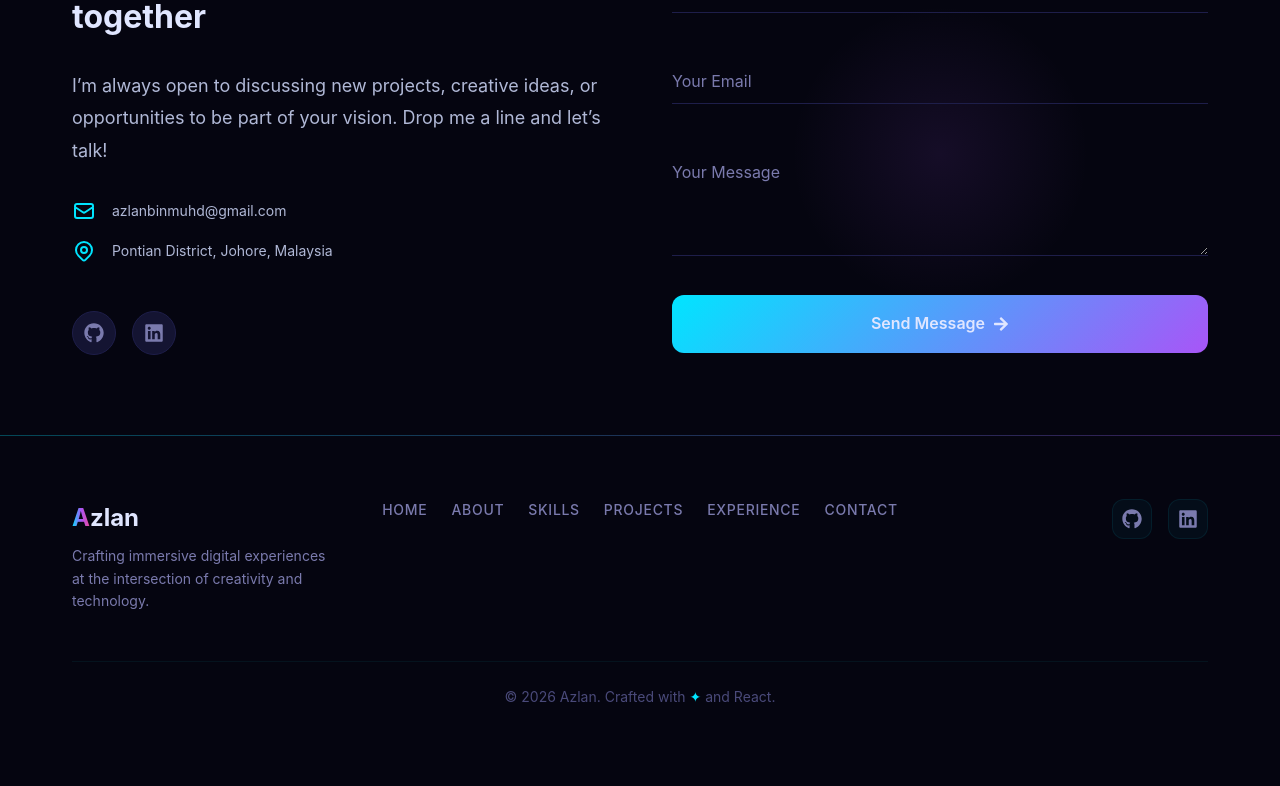
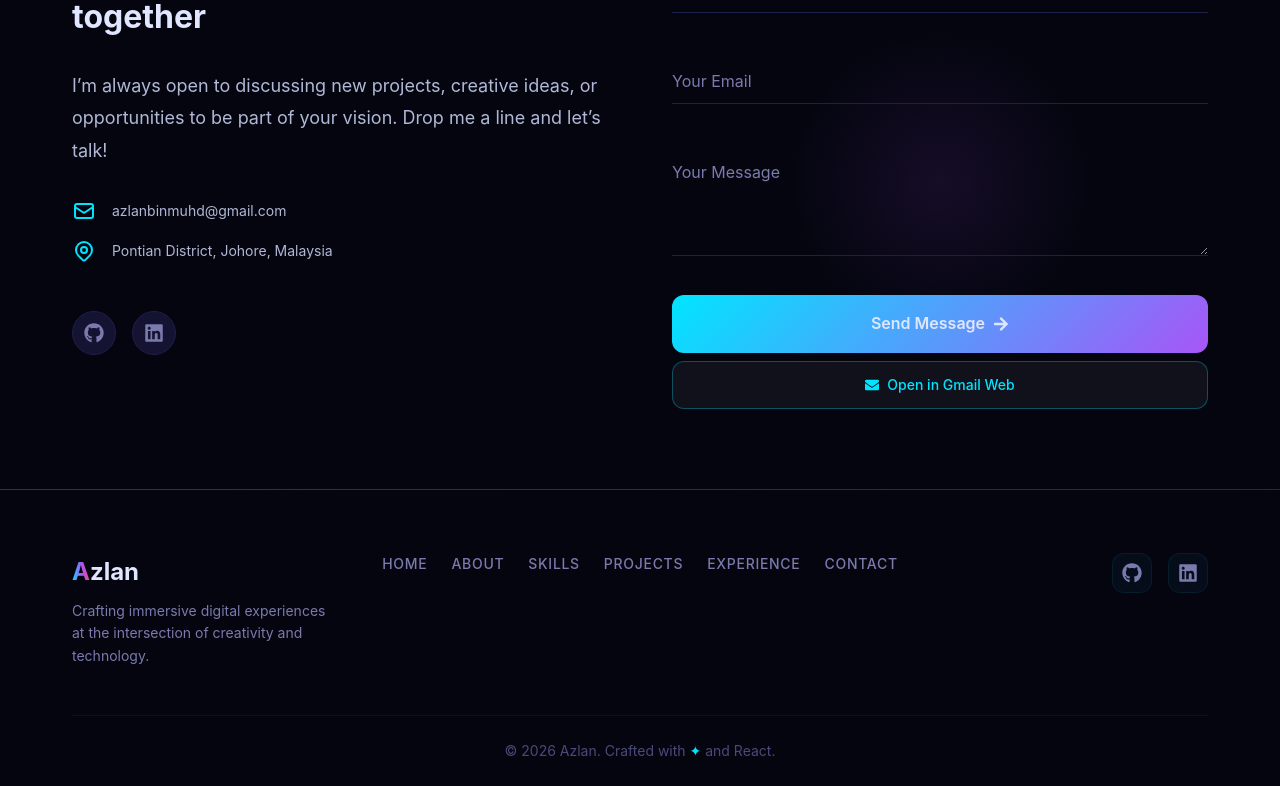
Before and after one commit to azlan-sys/Portfolio-Azlan, a React (Vite) app: page / in a window 1280 px wide. Shown: the part 7265-8051 px from the top of the page. Before the commit the page ends 7997 px from the top, so only its background shows below. Built offline with nearby package versions, Linux system fonts and the light colour scheme.

Commit message:
feat: add direct 1-click Gmail Web and mailto prefill triggers to contact form

```diff
--- a/src/components/Contact/Contact.css
+++ b/src/components/Contact/Contact.css
@@ -259,23 +259,96 @@
   }
 }
 
-.contact__resend-btn {
-  background: rgba(var(--accent-cyan-rgb), 0.1);
+/* --- Button Group --- */
+.contact__btn-group {
+  display: flex;
+  flex-direction: column;
+  gap: var(--space-sm);
+  width: 100%;
+}
+
+.contact__gmail-btn {
+  display: inline-flex;
+  align-items: center;
+  justify-content: center;
+  gap: 8px;
+  width: 100%;
+  padding: 12px var(--space-xl);
+  background: rgba(255, 255, 255, 0.05);
   border: 1px solid rgba(var(--accent-cyan-rgb), 0.3);
+  border-radius: var(--radius-md);
   color: var(--accent-cyan);
-  padding: 8px 20px;
-  border-radius: var(--radius-full);
-  font-size: var(--fs-xs);
-  font-weight: var(--fw-semibold);
-  cursor: pointer;
+  font-size: var(--fs-sm);
+  font-weight: var(--fw-medium);
+  text-decoration: none;
   transition: all var(--duration-fast) var(--ease-out);
 }
 
+.contact__gmail-btn:hover {
+  background: rgba(var(--accent-cyan-rgb), 0.15);
+  border-color: var(--accent-cyan);
+  color: #fff;
+  transform: translateY(-2px);
+}
+
+.contact__success-actions {
+  display: flex;
+  flex-direction: column;
+  gap: var(--space-sm);
+  width: 100%;
+  max-width: 320px;
+  margin: var(--space-xs) 0;
+}
+
+.contact__action-btn {
+  display: inline-flex;
+  align-items: center;
+  justify-content: center;
+  gap: 8px;
+  padding: 10px 18px;
+  border-radius: var(--radius-md);
+  font-size: var(--fs-xs);
+  font-weight: var(--fw-semibold);
+  text-decoration: none;
+  transition: all var(--duration-fast) var(--ease-out);
+}
+
+.contact__action-btn--primary {
+  background: var(--gradient-primary);
+  color: #fff;
+  box-shadow: 0 4px 15px rgba(var(--accent-cyan-rgb), 0.3);
+}
+
+.contact__action-btn--primary:hover {
+  transform: translateY(-2px);
+  box-shadow: 0 6px 20px rgba(var(--accent-cyan-rgb), 0.5);
+}
+
+.contact__action-btn--secondary {
+  background: rgba(255, 255, 255, 0.06);
+  border: 1px solid rgba(255, 255, 255, 0.15);
+  color: var(--text-secondary);
+}
+
+.contact__action-btn--secondary:hover {
+  color: #fff;
+  border-color: rgba(var(--accent-cyan-rgb), 0.4);
+  background: rgba(255, 255, 255, 0.12);
+}
+
+.contact__resend-btn {
+  background: transparent;
+  border: none;
+  color: var(--text-muted);
+  font-size: var(--fs-xs);
+  text-decoration: underline;
+  cursor: pointer;
+  margin-top: var(--space-xs);
+  transition: color var(--duration-fast) var(--ease-out);
+}
+
 .contact__resend-btn:hover {
-  background: rgba(var(--accent-cyan-rgb), 0.2);
-  border-color: var(--accent-cyan);
-  box-shadow: var(--glow-cyan);
-  transform: translateY(-2px);
+  color: var(--accent-cyan);
 }
 
 /* --- Responsive --- */
--- a/src/components/Contact/Contact.jsx
+++ b/src/components/Contact/Contact.jsx
@@ -1,7 +1,7 @@
 import { useState } from 'react';
 import { motion, AnimatePresence } from 'framer-motion';
 import { HiOutlineMail, HiOutlineLocationMarker } from 'react-icons/hi';
-import { FaGithub, FaLinkedin, FaArrowRight, FaCheck, FaSpinner } from 'react-icons/fa';
+import { FaGithub, FaLinkedin, FaArrowRight, FaCheck, FaEnvelope, FaExternalLinkAlt } from 'react-icons/fa';
 import { personalInfo } from '../../data/portfolioData';
 import ScrollReveal from '../common/ScrollReveal';
 import SectionTitle from '../common/SectionTitle';
@@ -9,54 +9,54 @@ import './Contact.css';
 
 export default function Contact() {
   const [form, setForm] = useState({ name: '', email: '', message: '' });
-  const [isSubmitting, setIsSubmitting] = useState(false);
   const [submitted, setSubmitted] = useState(false);
-  const [isActivationPending, setIsActivationPending] = useState(false);
+  const [sentName, setSentName] = useState('');
 
   const handleChange = (e) => {
     setForm((prev) => ({ ...prev, [e.target.name]: e.target.value }));
   };
 
-  const handleSubmit = async (e) => {
+  const getMailtoLink = () => {
+    const subject = encodeURIComponent(`Portfolio Inquiry from ${form.name || 'Visitor'}`);
+    const body = encodeURIComponent(
+      `Hi Azlan,\n\n${form.message}\n\n---\nFrom: ${form.name}\nEmail: ${form.email}`
+    );
+    return `mailto:${personalInfo.email}?subject=${subject}&body=${body}`;
+  };
+
+  const getGmailWebLink = () => {
+    const subject = encodeURIComponent(`Portfolio Inquiry from ${sentName || form.name || 'Visitor'}`);
+    const body = encodeURIComponent(
+      `Hi Azlan,\n\n${form.message}\n\n---\nFrom: ${form.name || sentName}\nEmail: ${form.email}`
+    );
+    return `https://mail.google.com/mail/?view=cm&fs=1&to=${personalInfo.email}&su=${subject}&body=${body}`;
+  };
+
+  const handleSubmit = (e) => {
     e.preventDefault();
-    setIsSubmitting(true);
-    setIsActivationPending(false);
+    setSentName(form.name);
 
+    // 1. Trigger user's default email client with pre-filled content
+    window.location.href = getMailtoLink();
+
+    // 2. Also try background dispatch to FormSubmit
     try {
-      const response = await fetch(`https://formsubmit.co/ajax/${personalInfo.email}`, {
+      fetch(`https://formsubmit.co/ajax/${personalInfo.email}`, {
         method: 'POST',
-        headers: {
-          'Content-Type': 'application/json',
-          Accept: 'application/json',
-        },
+        headers: { 'Content-Type': 'application/json', Accept: 'application/json' },
         body: JSON.stringify({
           name: form.name,
           email: form.email,
           message: form.message,
           _subject: `New Portfolio Message from ${form.name} (${form.email})`,
           _captcha: 'false',
-          _template: 'table',
         }),
-      });
+      }).catch(() => {});
+    } catch {
+      // Ignore background errors
+    }
 
-      const data = await response.json();
-
-      // Check if FormSubmit requires 1-time email activation
-      if (data.message && data.message.toLowerCase().includes('activation')) {
-        setIsActivationPending(true);
     setSubmitted(true);
-      } else if (response.ok || data.success === 'true' || data.success === true) {
-        setSubmitted(true);
-        setForm({ name: '', email: '', message: '' });
-      } else {
-        setSubmitted(true);
-      }
-    } catch (err) {
-      console.warn('FormSubmit AJAX response:', err);
-      setSubmitted(true);
-    } finally {
-      setIsSubmitting(false);
-    }
   };
 
   return (
@@ -173,25 +173,27 @@ export default function Contact() {
                       <label className="contact__label">Your Message</label>
                     </div>
 
-                    {/* Submit */}
+                    {/* Submit Buttons */}
+                    <div className="contact__btn-group">
                       <button
                         type="submit"
                         className="contact__submit"
-                      disabled={isSubmitting}
                         data-cursor="pointer"
                       >
-                      {isSubmitting ? (
-                        <>
-                          <FaSpinner className="contact__spinner" />
-                          Sending Message...
-                        </>
-                      ) : (
-                        <>
                         Send Message
                         <FaArrowRight className="contact__submit-arrow" />
-                        </>
-                      )}
                       </button>
+
+                      <a
+                        href={getGmailWebLink()}
+                        target="_blank"
+                        rel="noopener noreferrer"
+                        className="contact__gmail-btn"
+                        data-cursor="pointer"
+                      >
+                        <FaEnvelope /> Open in Gmail Web
+                      </a>
+                    </div>
                   </motion.form>
                 ) : (
                   <motion.div
@@ -204,23 +206,31 @@ export default function Contact() {
                     <div className="contact__success-icon">
                       <FaCheck />
                     </div>
-                    {isActivationPending ? (
-                      <>
-                        <h4 className="contact__success-title">1-Click Activation Needed!</h4>
+                    <h4 className="contact__success-title">Opening Email Client...</h4>
                     <p className="contact__success-text">
-                          FormSubmit has sent a 1-time <strong>&quot;Activate Form&quot;</strong> confirmation email to{' '}
-                          <strong>{personalInfo.email}</strong>. Please check your inbox (or Spam folder) and click the link to activate.
+                      Your draft is prepared for <strong>{personalInfo.email}</strong>. If your email client didn&rsquo;t open automatically, use the buttons below:
                     </p>
-                      </>
-                    ) : (
-                      <>
-                        <h4 className="contact__success-title">Message Sent!</h4>
-                        <p className="contact__success-text">
-                          Thank you for reaching out! Your message has been sent to{' '}
-                          <strong>{personalInfo.email}</strong>. I will get back to you shortly.
-                        </p>
-                      </>
-                    )}
+
+                    <div className="contact__success-actions">
+                      <a
+                        href={getGmailWebLink()}
+                        target="_blank"
+                        rel="noopener noreferrer"
+                        className="contact__action-btn contact__action-btn--primary"
+                        data-cursor="pointer"
+                      >
+                        <FaExternalLinkAlt /> Open in Gmail Web
+                      </a>
+
+                      <a
+                        href={getMailtoLink()}
+                        className="contact__action-btn contact__action-btn--secondary"
+                        data-cursor="pointer"
+                      >
+                        <FaEnvelope /> Open Default Mail App
+                      </a>
+                    </div>
+
                     <button
                       type="button"
                       className="contact__resend-btn"
```
Lines whose indentation alone changed are shown as unchanged.
